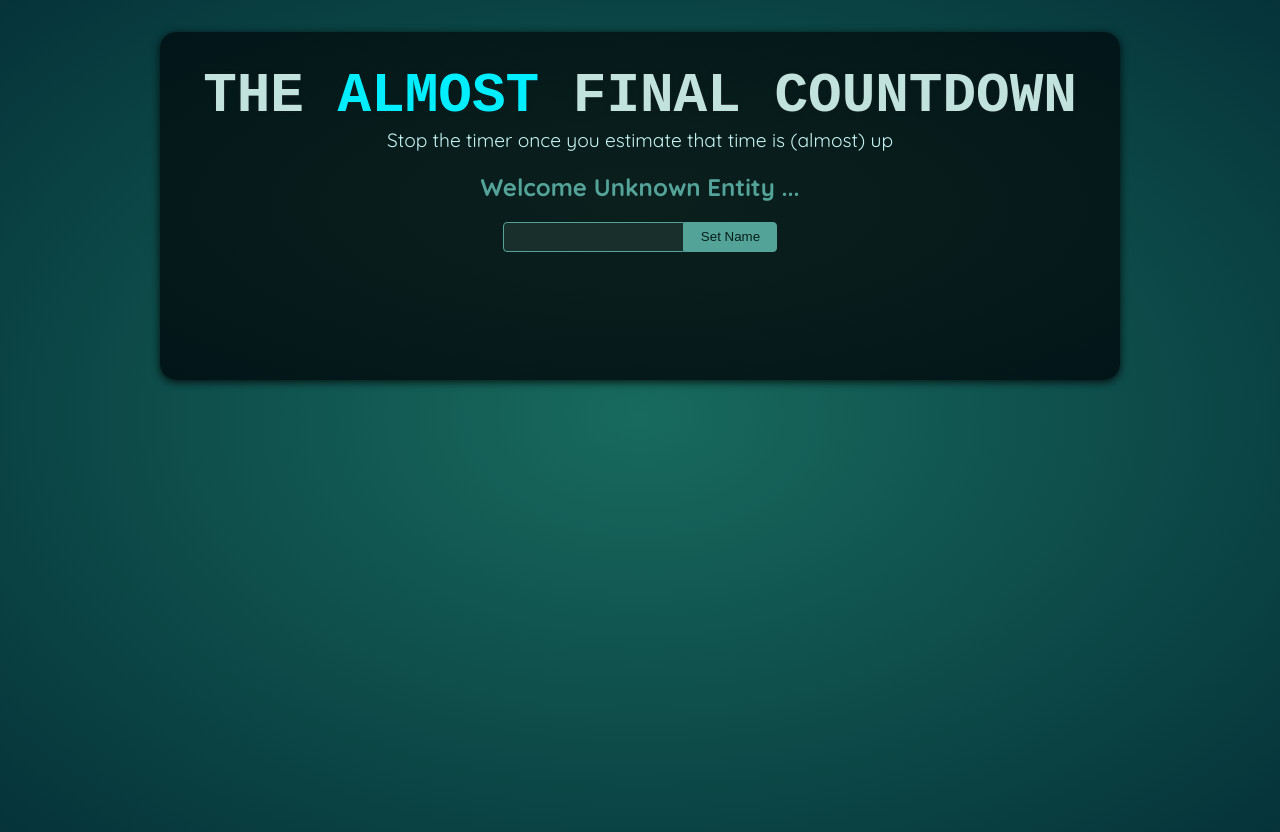
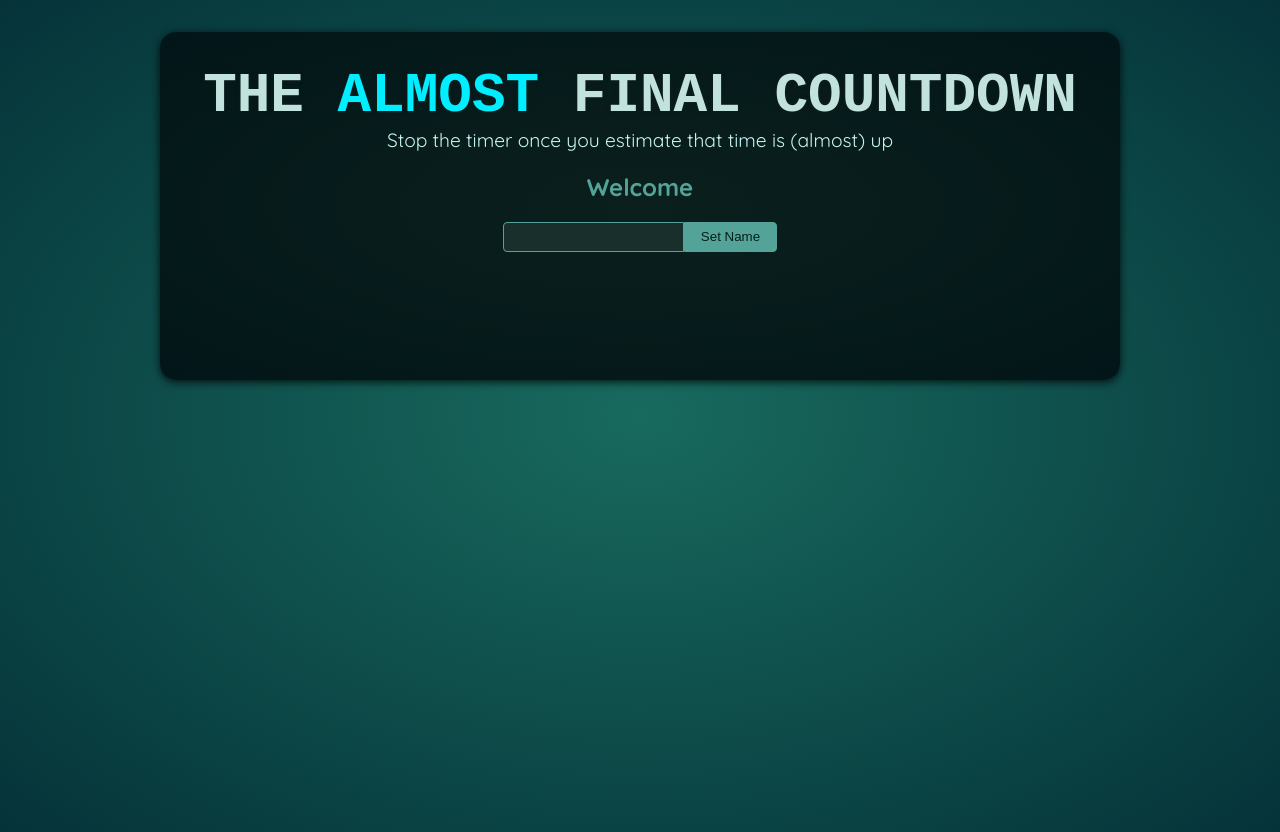
Before and after one commit to rezamf17/udemy-refs-and-portals, a React (Vite) app: page / in a window 1280 px wide. Built offline with nearby package versions, Linux system fonts and the light colour scheme; a web font is replaced by a local one.

Commit message:
using refs

```diff
--- a/src/components/Player.jsx
+++ b/src/components/Player.jsx
@@ -1,23 +1,25 @@
-import { useState } from "react";
+import { useState, useRef } from "react";
 
 export default function Player() {
+  const player = useRef()
+
   const [playerName, setPlayerName] = useState("");
-  const [submitted, setSubmitted] = useState(false);
+  // const [submitted, setSubmitted] = useState(false);
 
-  const handlePlayerName = (e) => {
-    setSubmitted(false)
-    setPlayerName(e.target.value);
-  };
+  // const handlePlayerName = (e) => {
+  //   setSubmitted(false)
+  //   setPlayerName(e.target.value);
+  // };
 
   const handleClick = () => {
-    setSubmitted(true);
+    setPlayerName(player.current.value);
   }
 
   return (
     <section id="player">
-      <h2>Welcome {submitted ? playerName : 'Unknown Entity ...'}</h2>
+      <h2>Welcome {playerName ?? 'Unknown Entity ...'}</h2>
       <p>
-        <input type="text" onChange={handlePlayerName} />
+        <input type="text" ref={player} />
         <button onClick={handleClick}>Set Name</button>
       </p>
     </section>
```
